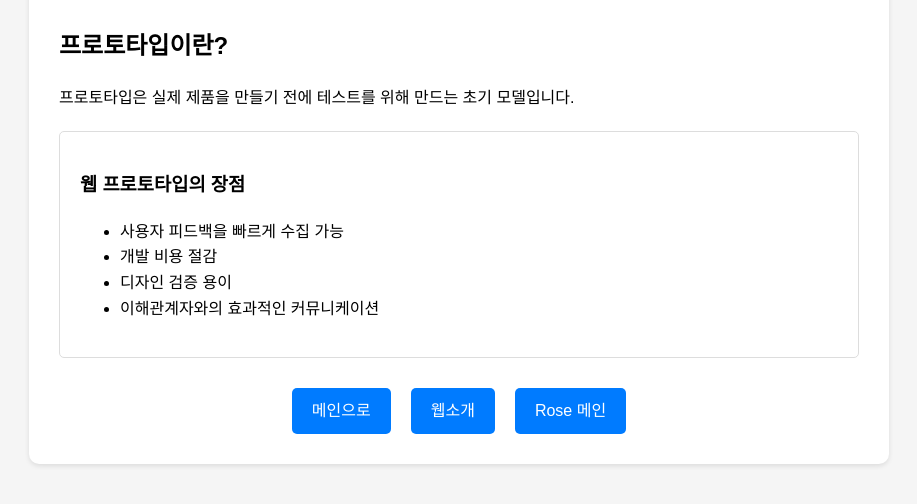
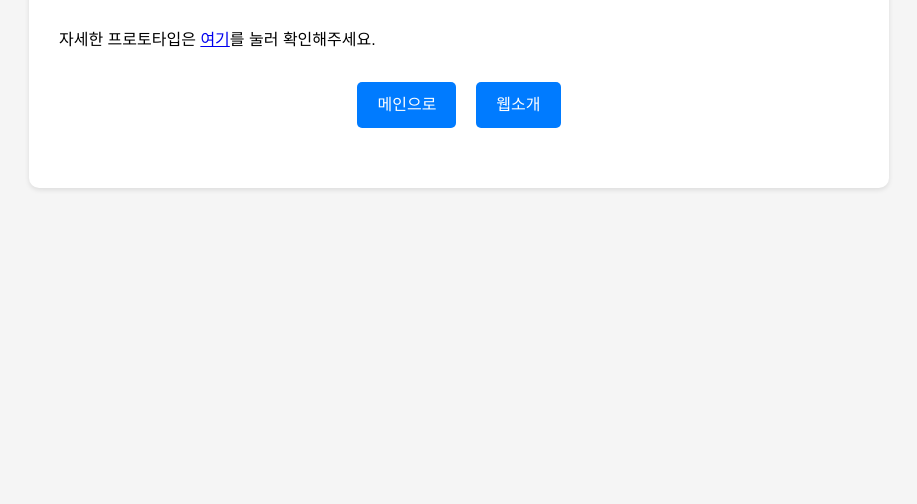
Before and after one commit to kk2622/webprogramming_test, a plain HTML site: page prototype.html in a window 1280 px wide. Shown: the part 126-630 px from the top of the page, without its empty margins (181-1098 px from the left). Drawn offline with Linux system fonts and the light colour scheme.

Commit message:
Update prototype.html

```diff
--- a/prototype.html
+++ b/prototype.html
@@ -3,7 +3,7 @@
 <head>
     <meta charset="UTF-8">
     <meta name="viewport" content="width=device-width, initial-scale=1.0">
-    <title>프로토타입 - 웹프로그래밍 중간평가</title>
+    <title>프로토타입</title>
     <style>
         body {
             font-family: 'Malgun Gothic', sans-serif;
@@ -57,23 +57,13 @@
     <div class="container">
         <h1>프로토타입</h1>
         <div class="content">
-            <h2>프로토타입이란?</h2>
-            <p>프로토타입은 실제 제품을 만들기 전에 테스트를 위해 만드는 초기 모델입니다.</p>
 
-            <div class="prototype-example">
-                <h3>웹 프로토타입의 장점</h3>
-                <ul>
-                    <li>사용자 피드백을 빠르게 수집 가능</li>
-                    <li>개발 비용 절감</li>
-                    <li>디자인 검증 용이</li>
-                    <li>이해관계자와의 효과적인 커뮤니케이션</li>
-                </ul>
-            </div>
-        </div>
+            <p>자세한 프로토타입은 <a href="rose1.html">여기</a>를 눌러 확인해주세요.</p>
+
+
         <div class="nav-links">
             <a href="index.html">메인으로</a>
             <a href="web-intro.html">웹소개</a>
-            <a href="rose1.html">Rose 메인</a>
         </div>
     </div>
 </body>
```
